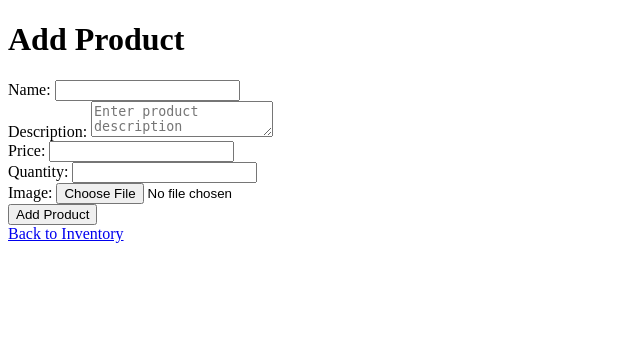
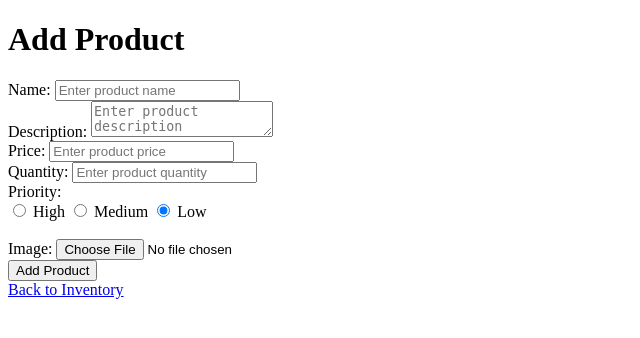
Before and after one commit to Sa12lu/flask_app, a Flask app: page /add-product in a window 1280 px wide. Shown: the top 338 px of the page, without its empty margins (0-640 px from the left). Run offline with Flask 3, Linux system fonts and the light colour scheme; the visitor is signed in with stand-in values (Sample User, id 1).

Commit message:
add priority

```diff
--- a/app.py
+++ b/app.py
@@ -35,6 +35,7 @@ class Product(db.Model):
     price = db.Column(db.Float, nullable=False)
     quantity = db.Column(db.Integer, nullable=False)
     image_filename = db.Column(db.String(100), nullable=True)
+    priority = db.Column(db.String(10), nullable=False, default='Low')  # Priority column
 
 # Initialize Database
 with app.app_context():
@@ -103,11 +104,20 @@ def booking():
 @app.route('/inventory')
 def inventory():
     if 'username' in session:
-        products = Product.query.all()
+        # Correctly pass `whens` as positional arguments to `db.case`
+        products = Product.query.order_by(
+            db.case(
+                (Product.priority == 'High', 1),
+                (Product.priority == 'Medium', 2),
+                (Product.priority == 'Low', 3)
+            ),
+            Product.name.asc()
+        ).all()
         return render_template('inventory.html', products=products)
     else:
         flash('You need to log in first.', 'warning')
         return redirect(url_for('login'))
+
 
 @app.route('/add-product', methods=['GET', 'POST'])
 def add_product():
@@ -117,6 +127,7 @@ def add_product():
             description = request.form.get('description', '')
             price = request.form['price']
             quantity = request.form['quantity']
+            priority = request.form.get('priority', 'Low')  # Default to Low if not selected
             file = request.files.get('image')
 
             try:
@@ -133,7 +144,8 @@ def add_product():
                     description=description,
                     price=price,
                     quantity=quantity,
-                    image_filename=image_filename
+                    image_filename=image_filename,
+                    priority=priority
                 )
                 db.session.add(new_product)
                 db.session.commit()
@@ -161,6 +173,7 @@ def edit_product(product_id):
             description = request.form.get('description', '')
             price = request.form['price']
             quantity = request.form['quantity']
+            priority = request.form.get('priority', 'Low')
             file = request.files.get('image')
 
             try:
@@ -171,6 +184,7 @@ def edit_product(product_id):
                 product.description = description
                 product.price = price
                 product.quantity = quantity
+                product.priority = priority
 
                 if file and allowed_file(file.filename):
                     image_filename = secure_filename(file.filename)
@@ -196,7 +210,7 @@ def delete_product(product_id):
         if product:
             db.session.delete(product)
             db.session.commit()
-            flash('Product deleted successfully.', 'success')
+            flash('Product deleted successfully!', 'success')
         else:
             flash('Product not found.', 'danger')
         return redirect(url_for('inventory'))
--- a/templates/add_product.html
+++ b/templates/add_product.html
@@ -8,21 +8,52 @@
 <body>
     <h1>Add Product</h1>
     <form method="POST" enctype="multipart/form-data">
+        <!-- Product Name -->
         <label for="name">Name:</label>
-        <input type="text" id="name" name="name" required><br>
+        <input type="text" id="name" name="name" placeholder="Enter product name" required>
 
+        <br>
+
+        <!-- Product Description -->
         <label for="description">Description:</label>
-        <textarea id="description" name="description" placeholder="Enter product description"></textarea><br>
+        <textarea id="description" name="description" placeholder="Enter product description"></textarea>
 
+        <br>
+
+        <!-- Product Price -->
         <label for="price">Price:</label>
-        <input type="number" id="price" step="0.01" name="price" required><br>
+        <input type="number" id="price" step="0.01" name="price" placeholder="Enter product price" required>
 
+        <br>
+
+        <!-- Product Quantity -->
         <label for="quantity">Quantity:</label>
-        <input type="number" id="quantity" name="quantity" min="0" required><br>
+        <input type="number" id="quantity" name="quantity" min="0" placeholder="Enter product quantity" required>
 
+        <br>
+
+        <!-- Product Priority -->
+        <label>Priority:</label>
+        <div class="radio-group">
+            <input type="radio" id="high" name="priority" value="High">
+            <label for="high">High</label>
+
+            <input type="radio" id="medium" name="priority" value="Medium">
+            <label for="medium">Medium</label>
+
+            <input type="radio" id="low" name="priority" value="Low" checked>
+            <label for="low">Low</label>
+        </div>
+
+        <br>
+
+        <!-- Product Image -->
         <label for="image">Image:</label>
-        <input type="file" id="image" name="image" accept="image/*"><br>
+        <input type="file" id="image" name="image" accept="image/*">
 
+        <br>
+
+        <!-- Submit Button -->
         <button type="submit">Add Product</button>
     </form>
     <a href="{{ url_for('inventory') }}">Back to Inventory</a>
```
Also changed, not shown: templates/edit_product.html (+10 -0 lines), templates/inventory.html (+9 -12 lines).
